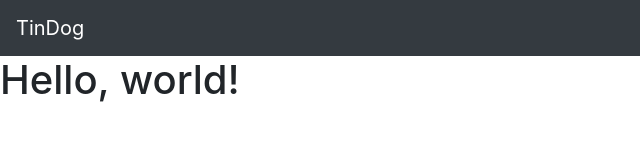
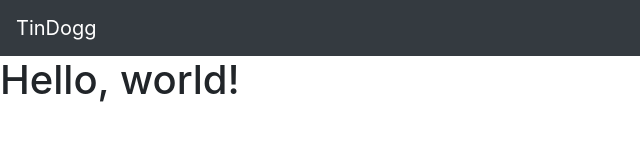
Before and after one commit to FredLiberg/TinDog, a plain HTML site: page index.html in a window 1280 px wide. Shown: the full height of the page, 0-640 px from the left. Drawn offline with nearby package versions, Linux system fonts and the light colour scheme.

Commit message:
change navbar-brand

```diff
--- a/index.html
+++ b/index.html
@@ -17,7 +17,7 @@
     </head>
     <body>
         <nav class="navbar navbar-expand-lg bg-dark navbar-dark">
-            <a href="" class="navbar-brand">TinDog</a>
+            <a href="" class="navbar-brand">TinDogg</a>
             <button
                 class="navbar-toggler"
                 type="button"
```
